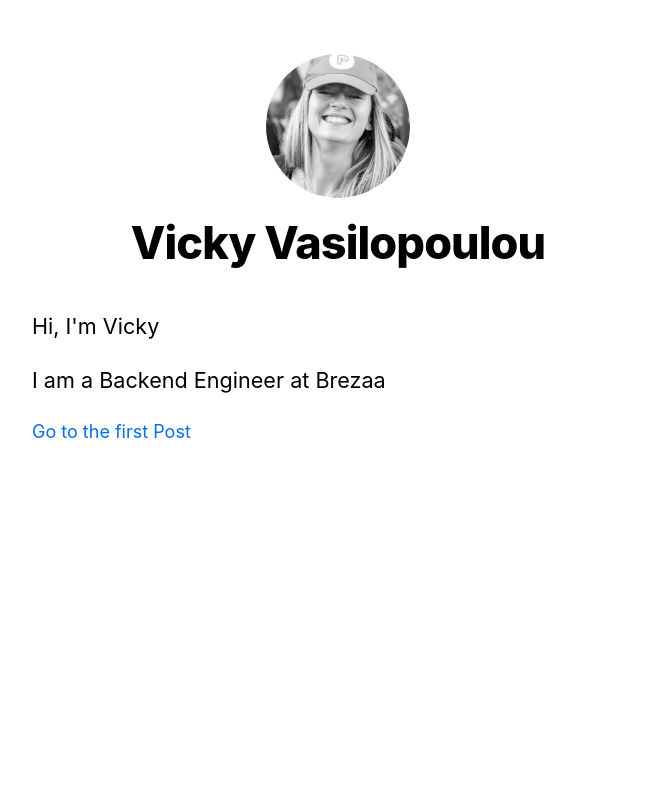
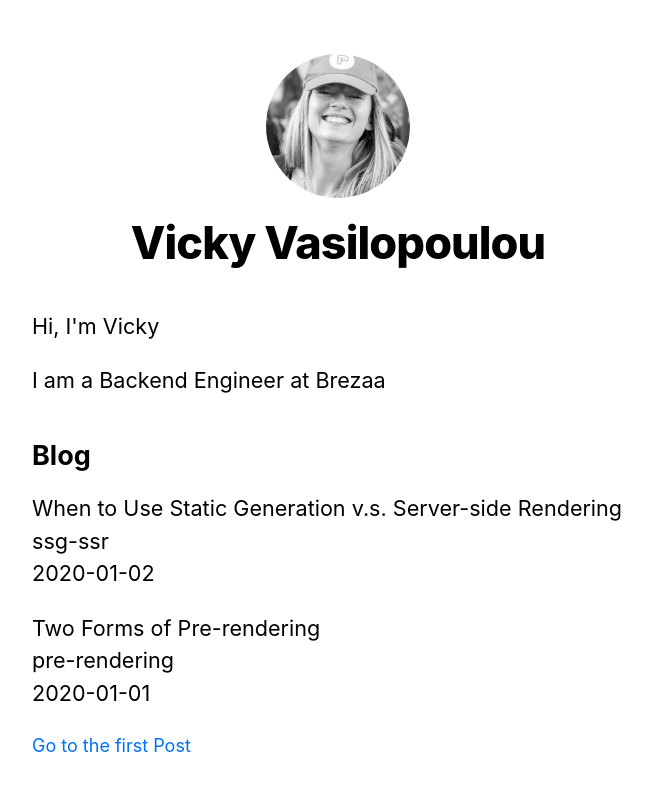
Before and after one commit to Viki-Robles/nextBlog, a Next.js app: page / in a window 1280 px wide. Shown: the top 790 px of the page, without its empty margins (302-954 px from the left). Built offline with nearby package versions, Linux system fonts and the light colour scheme.

Commit message:
adding dynamic routes

```diff
--- /dev/null
+++ b/lib/posts.js
@@ -0,0 +1,60 @@
+import fs from 'fs'
+import path from 'path'
+import matter from 'gray-matter'
+
+const postsDirectory = path.join(process.cwd(), 'posts')
+
+export function getSortedPostsData() {
+  // Get file names under /posts
+  const fileNames = fs.readdirSync(postsDirectory)
+  const allPostsData = fileNames.map(fileName => {
+    // Remove ".md" from file name to get id
+    const id = fileName.replace(/\.md$/, '')
+
+    // Read markdown file as string
+    const fullPath = path.join(postsDirectory, fileName)
+    const fileContents = fs.readFileSync(fullPath, 'utf8')
+
+    // Use gray-matter to parse the post metadata section
+    const matterResult = matter(fileContents)
+
+    // Combine the data with the id
+    return {
+      id,
+      ...matterResult.data
+    }
+  })
+  // Sort posts by date
+  return allPostsData.sort((a, b) => {
+    if (a.date < b.date) {
+      return 1
+    } else {
+      return -1
+    }
+  })
+}
+
+export function getAllPostIds() {
+  const fileNames = fs.readdirSync(postsDirectory)
+  return fileNames.map(fileName => {
+    return {
+      params: {
+        id: fileName.replace(/\.md$/, '')
+      }
+    }
+  })
+}
+
+export function getPostData(id) {
+  const fullPath = path.join(postsDirectory, `${id}.md`)
+  const fileContents = fs.readFileSync(fullPath, 'utf8')
+
+  // Use gray-matter to parse the post metadata section
+  const matterResult = matter(fileContents)
+
+  // Combine the data with the id
+  return {
+    id,
+    ...matterResult.data
+  }
+}
--- a/package.json
+++ b/package.json
@@ -9,6 +9,7 @@
   },
   "dependencies": {
     "classnames": "^2.2.6",
+    "gray-matter": "^4.0.2",
     "next": "9.5.3",
     "react": "16.13.1",
     "react-dom": "16.13.1",
--- a/pages/components/layout.js
+++ b/pages/components/layout.js
@@ -37,10 +37,10 @@
           </>
         ) : (
           <>
-            <Link href="/">
+          <Link href="/">
               <a>
                 <img
-                  src="/images/profile.jpg"
+                  src="/images/profilePicture.png"
                   className={`${styles.headerImage} ${utilStyles.borderCircle}`}
                   alt={name}
                 />
--- a/pages/index.js
+++ b/pages/index.js
@@ -2,8 +2,10 @@
 import Layout, { siteTitle } from './components/layout';
 import utilStyles from './styles/utils.module.css';
 import Link from 'next/link';
+import { getSortedPostsData } from '../lib/posts';
 
-export default function Home() {
+
+export default function Home({ allPostsData }) {
   return (
     <Layout home>
       <Head>
@@ -13,7 +15,30 @@
         <p>Hi, I'm Vicky</p>
         <p>I am a Backend Engineer at Brezaa</p>
       </section>
+      <section className={`${utilStyles.headingMd} ${utilStyles.padding1px}`}>
+        <h2 className={utilStyles.headingLg}>Blog</h2>
+        <ul className={utilStyles.list}>
+          {allPostsData.map(({ id, date, title }) => (
+            <li className={utilStyles.listItem} key={id}>
+              {title}
+              <br />
+              {id}
+              <br />
+              {date}
+            </li>
+          ))}
+        </ul>
+      </section>
       <Link href='/posts/first-post'>Go to the first Post</Link>
     </Layout>
   )
 }
+
+export async function getStaticProps() {
+  const allPostsData = getSortedPostsData()
+  return {
+    props: {
+      allPostsData
+    }
+  }
+}
--- /dev/null
+++ b/posts/pre-rendering.md
@@ -0,0 +1,11 @@
+---
+title: 'Two Forms of Pre-rendering'
+date: '2020-01-01'
+---
+
+Next.js has two forms of pre-rendering: **Static Generation** and **Server-side Rendering**. The difference is in **when** it generates the HTML for a page.
+
+- **Static Generation** is the pre-rendering method that generates the HTML at **build time**. The pre-rendered HTML is then _reused_ on each request.
+- **Server-side Rendering** is the pre-rendering method that generates the HTML on **each request**.
+
+Importantly, Next.js lets you **choose** which pre-rendering form to use for each page. You can create a "hybrid" Next.js app by using Static Generation for most pages and using Server-side Rendering for others.
--- /dev/null
+++ b/posts/ssg-ssr.md
@@ -0,0 +1,19 @@
+---
+title: 'When to Use Static Generation v.s. Server-side Rendering'
+date: '2020-01-02'
+---
+
+We recommend using **Static Generation** (with and without data) whenever possible because your page can be built once and served by CDN, which makes it much faster than having a server render the page on every request.
+
+You can use Static Generation for many types of pages, including:
+
+- Marketing pages
+- Blog posts
+- E-commerce product listings
+- Help and documentation
+
+You should ask yourself: "Can I pre-render this page **ahead** of a user's request?" If the answer is yes, then you should choose Static Generation.
+
+On the other hand, Static Generation is **not** a good idea if you cannot pre-render a page ahead of a user's request. Maybe your page shows frequently updated data, and the page content changes on every request.
+
+In that case, you can use **Server-Side Rendering**. It will be slower, but the pre-rendered page will always be up-to-date. Or you can skip pre-rendering and use client-side JavaScript to populate data.
```
Also changed, not shown: pages/posts/[id].js (added, +34 -0 lines), 1 other file (tests, documents, lock files or other folders).
